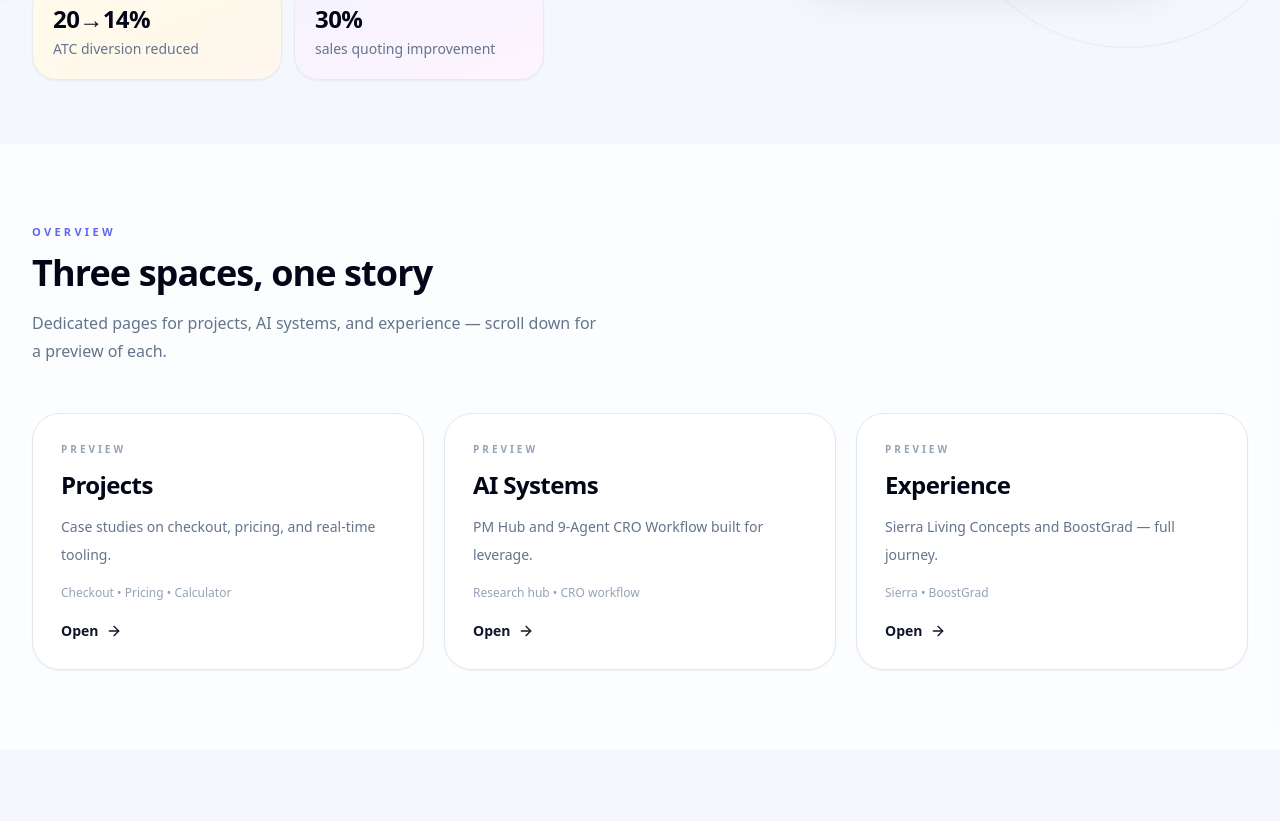
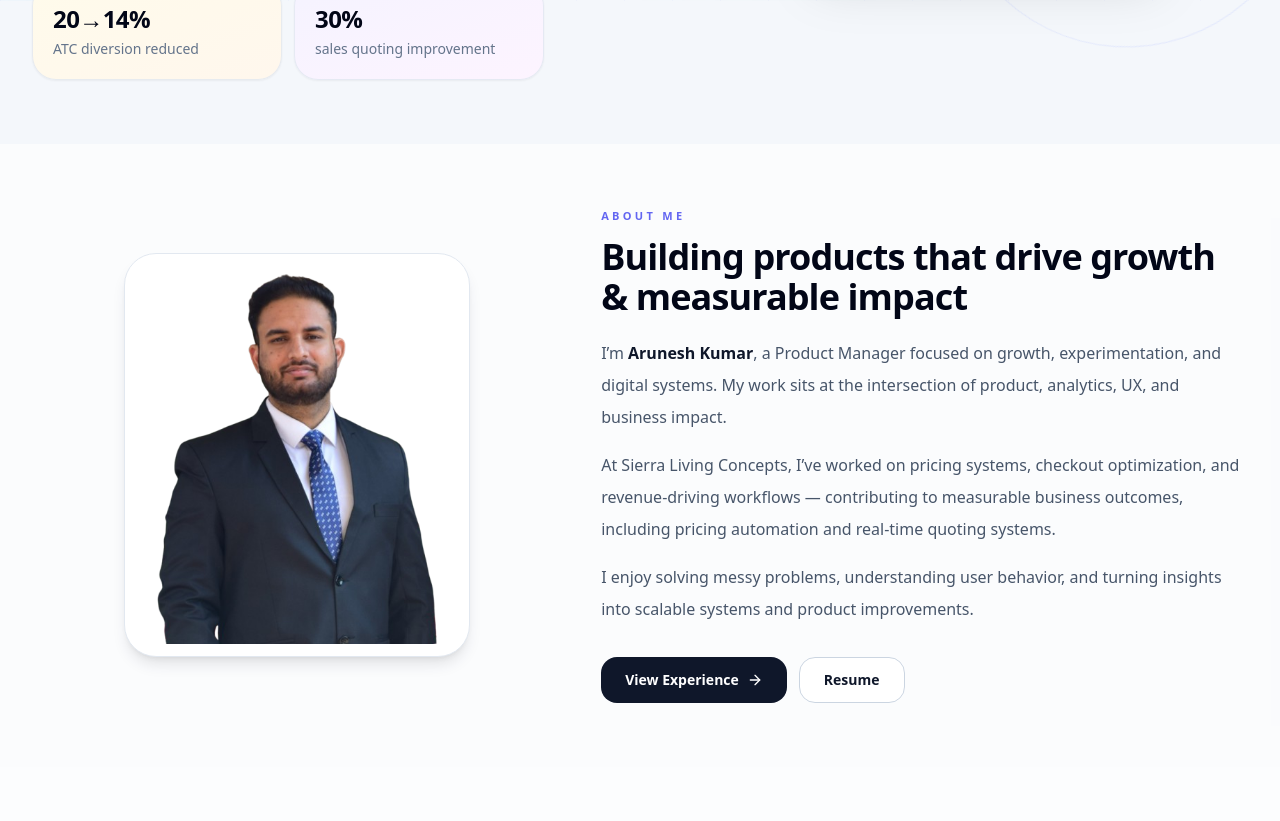
Before and after one commit to aruneshk30/Website, a Next.js app: page / in a window 1280 px wide. Shown: the part 799-1620 px from the top of the page. Built offline with nearby package versions, Linux system fonts and the light colour scheme.

Commit message:
Update page.tsx

```diff
--- a/app/page.tsx
+++ b/app/page.tsx
@@ -333,6 +333,71 @@ export default function HomePage() {
           </div>
         </section>
 
+        {/* ── ABOUT ME ── */}
+<section className="py-16 bg-white/60">
+  <div className="mx-auto max-w-7xl px-4 md:px-6 lg:px-8">
+    <div className="grid grid-cols-1 gap-10 lg:grid-cols-[0.9fr_1.1fr] items-center">
+
+      {/* Left */}
+      <div className="relative flex justify-center">
+        <div className="rounded-[2rem] border border-slate-200 bg-white p-3 shadow-lg">
+          <Image
+            src="/profile.png"
+            alt="Arunesh Kumar"
+            width={320}
+            height={380}
+            className="rounded-[1.5rem] object-cover"
+          />
+        </div>
+      </div>
+
+      {/* Right */}
+      <div>
+        <SectionLabel>About Me</SectionLabel>
+
+        <SectionTitle>
+          Building products that drive growth & measurable impact
+        </SectionTitle>
+
+        <p className="mt-5 text-base leading-8 text-slate-600">
+          I’m <span className="font-semibold text-slate-900">Arunesh Kumar</span>,
+          a Product Manager focused on growth, experimentation, and digital systems.
+          My work sits at the intersection of product, analytics, UX, and business impact.
+        </p>
+
+        <p className="mt-4 text-base leading-8 text-slate-600">
+          At Sierra Living Concepts, I’ve worked on pricing systems, checkout optimization,
+          and revenue-driving workflows — contributing to measurable business outcomes,
+          including pricing automation and real-time quoting systems.
+        </p>
+
+        <p className="mt-4 text-base leading-8 text-slate-600">
+          I enjoy solving messy problems, understanding user behavior,
+          and turning insights into scalable systems and product improvements.
+        </p>
+
+        <div className="mt-8 flex flex-wrap gap-3">
+          <Link
+            href="/experience"
+            className="inline-flex items-center gap-2 rounded-2xl bg-slate-900 px-6 py-3 text-sm font-semibold text-white transition hover:scale-[1.02]"
+          >
+            View Experience
+            <ArrowRight className="h-4 w-4" />
+          </Link>
+
+          <Link
+            href="/Arunesh_Kumar_Resume.pdf"
+            target="_blank"
+            className="inline-flex items-center gap-2 rounded-2xl border border-slate-300 bg-white px-6 py-3 text-sm font-semibold text-slate-900 transition hover:bg-slate-50"
+          >
+            Resume
+          </Link>
+        </div>
+      </div>
+    </div>
+  </div>
+</section>
+
         {/* ── OVERVIEW ── */}
         <section className="bg-white/70 py-20">
           <div className="mx-auto max-w-7xl px-6 lg:px-8">
```
